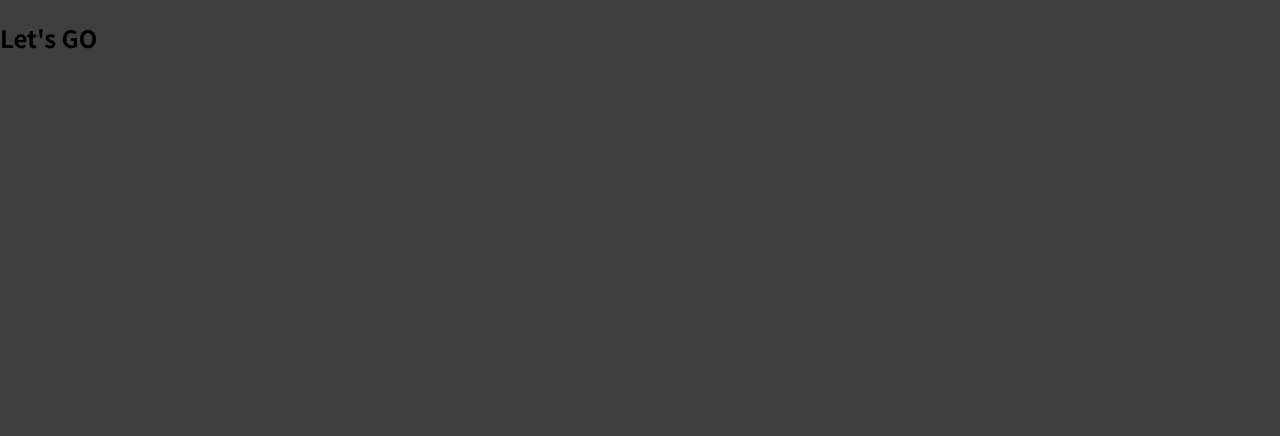
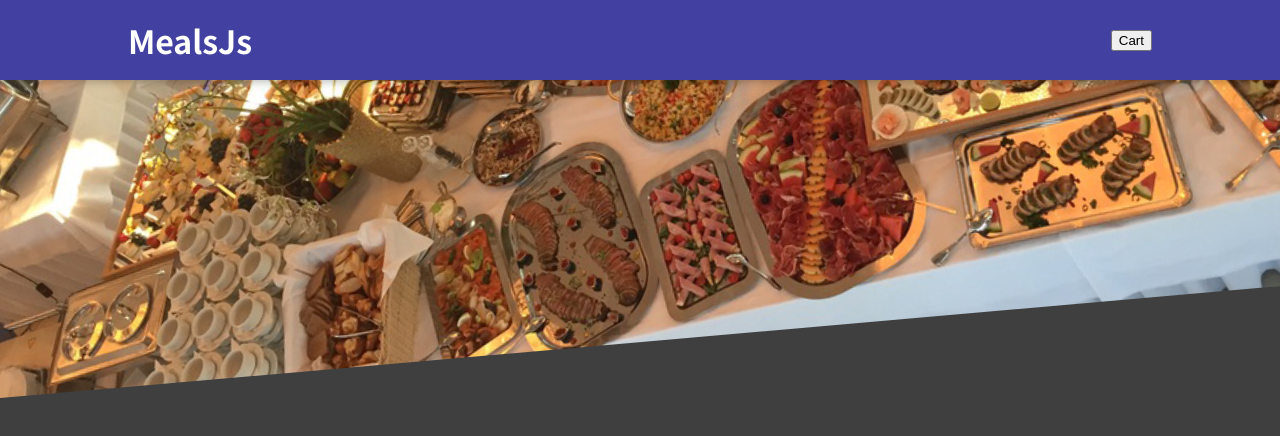
Before and after one commit to cjchika/food-order-app, a React (Create React App) app: page / in a window 1280 px wide. Shown: the top 436 px of the page. Built offline with nearby package versions, Linux system fonts and the light colour scheme.

Commit message:
Updating Header

```diff
--- a/src/App.js
+++ b/src/App.js
@@ -1,11 +1,14 @@
-import React from 'react';
+import React, { Fragment } from 'react';
+import Header from './components/Layout/Header';
+
+
 
 function App() {
 
   return (
-    <div>
-      <h2>Let's GO</h2>
-    </div>
+    <Fragment>
+      <Header />
+    </Fragment>
   );
 }
 
--- /dev/null
+++ b/src/components/Layout/Header.jsx
@@ -0,0 +1,20 @@
+import React, { Fragment } from "react";
+import meals from '../assets/meals.jpg'
+
+import styles from './Header.module.css'
+
+const Header = (props) => {
+  return (
+    <Fragment>
+      <header className={styles.header}>
+				<h1>MealsJs</h1>
+				<button>Cart</button>
+			</header>
+			<div className={styles['main-image']}>
+				<img src={meals} alt="food"/>
+			</div>
+    </Fragment>
+  );
+};
+
+export default Header;
--- /dev/null
+++ b/src/components/Layout/Header.module.css
@@ -0,0 +1,29 @@
+.header {
+  position: fixed;
+  top: 0;
+  left: 0;
+  width: 100%;
+  height: 5rem;
+  background-color: #4240a0;
+  color: white;
+  display: flex;
+  justify-content: space-between;
+  align-items: center;
+  padding: 0 10%;
+  box-shadow: 0 2px 8px rgba(0, 0, 0, 0.25);
+  z-index: 10;
+}
+
+.main-image {
+  width: 100%;
+  height: 25rem;
+  z-index: 0;
+  overflow: hidden;
+}
+
+.main-image img {
+  width: 110%;
+  height: 100%;
+  object-fit: cover;
+  transform: rotateZ(-5deg) translateY(-4rem) translateX(-1rem);
+}
```
Also changed, not shown: src/components/assets/meals.jpg (added).
